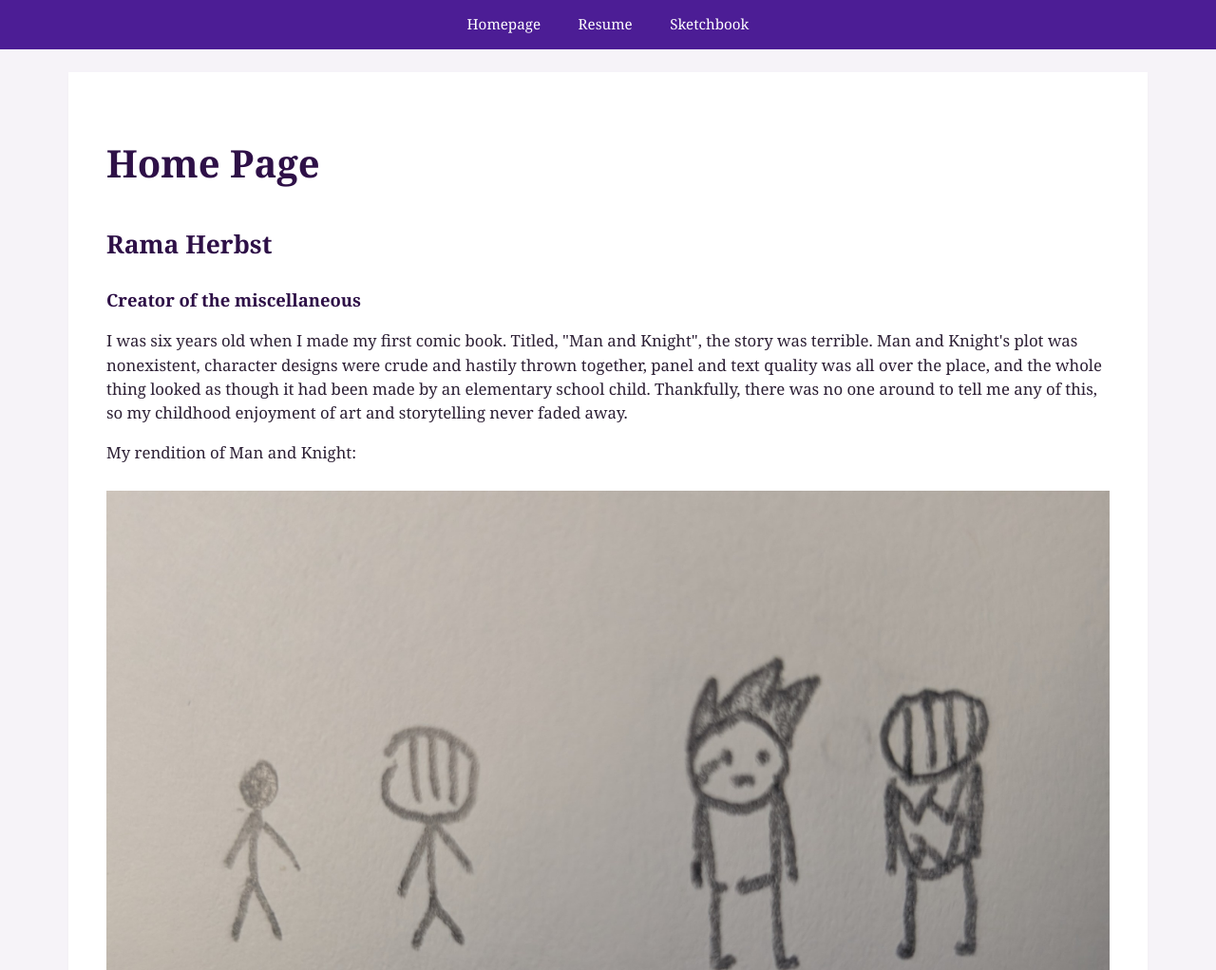
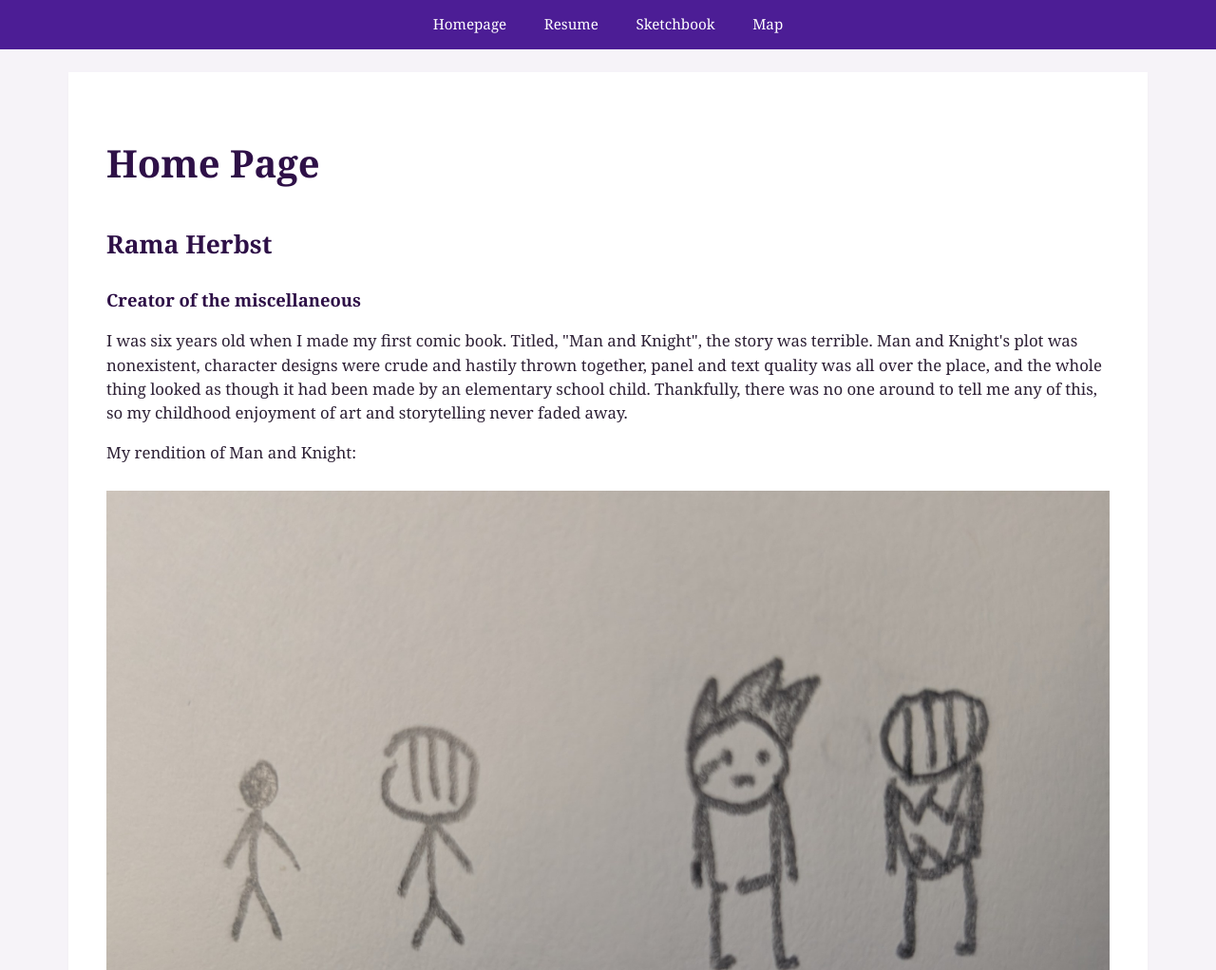
Before and after one commit to albert33467/webdev_lab1, a plain HTML site: page docs/Projects/Project03/index.html in a window 1280 px wide. Shown: the top 1022 px of the page at 95% size. Drawn offline with Linux system fonts and the light colour scheme.

Commit message:
change maps to map

```diff
--- a/docs/Projects/Project03/index.html
+++ b/docs/Projects/Project03/index.html
@@ -13,6 +13,7 @@
                 <li><a href="index.html">Homepage</a></li>
                 <li><a href="resume.html">Resume</a></li>
                 <li><a href="page-3.html">Sketchbook</a></li>
+                <li><a href="map.html">Map</a></li>
             </ul>
         </nav>
     </header>
```
Also changed, not shown: docs/Projects/Project03/map.html (renamed from docs/Projects/Project03/maps.html, +0 -3 lines), docs/Projects/Project03/page-3.html (+1 -0 lines), docs/Projects/Project03/resume.html (+1 -0 lines).
